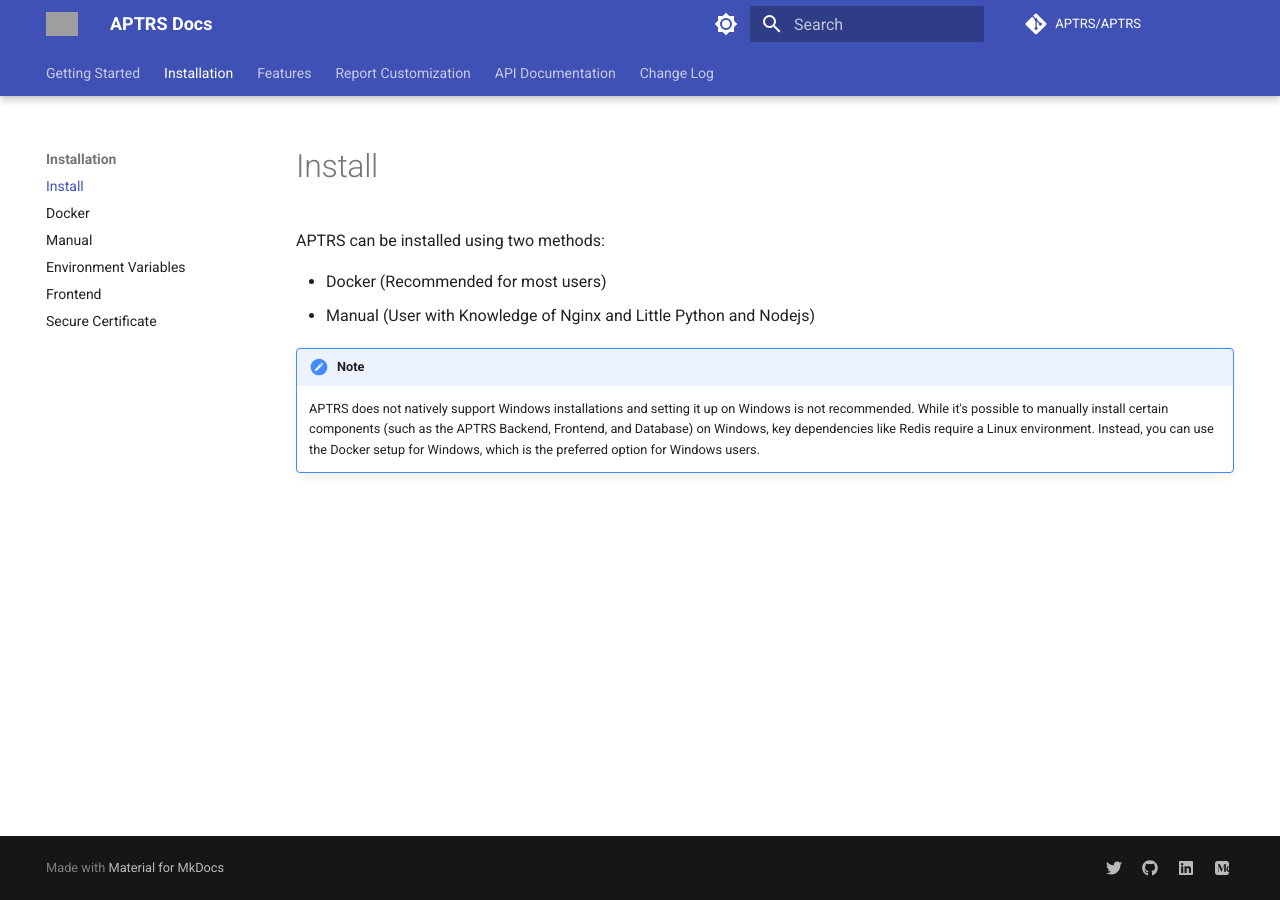
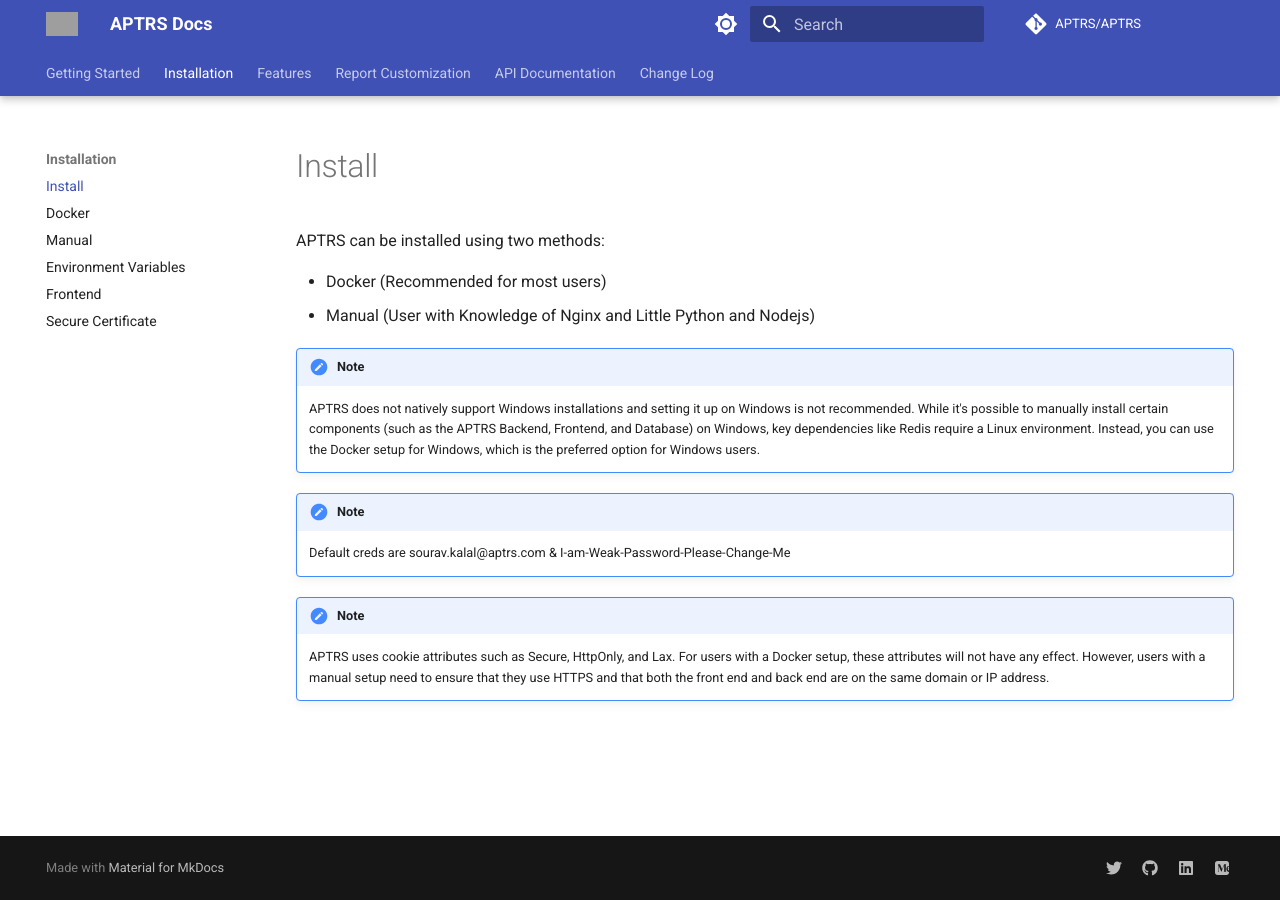
Before and after one commit to APTRS/APTRS-DOC, an MkDocs documentation site: the page built from docs/installation/install.md, in a window 1280 px wide. Built offline with MkDocs 1.6.1 and Material for MkDocs 9.7.7, drawn with Linux system fonts in a browser that asks for light colours; nearby versions of some CDN libraries; comment, search, counter and statistics services are not loaded; the version menu is left out; grey boxes are pictures that could not be loaded.

Commit message:
updated doc for 1.0

```diff
--- a/docs/installation/install.md
+++ b/docs/installation/install.md
@@ -7,3 +7,15 @@
 !!! note
 
     APTRS does not natively support Windows installations and setting it up on Windows is not recommended. While it's possible to manually install certain components (such as the APTRS Backend, Frontend, and Database) on Windows, key dependencies like Redis require a Linux environment. Instead, you can use the Docker setup for Windows, which is the preferred option for Windows users.
+
+
+
+!!! note
+
+    Default creds are sourav.kalal@aptrs.com & I-am-Weak-Password-Please-Change-Me
+
+
+
+!!! note
+
+    APTRS uses cookie attributes such as Secure, HttpOnly, and Lax. For users with a Docker setup, these attributes will not have any effect. However, users with a manual setup need to ensure that they use HTTPS and that both the front end and back end are on the same domain or IP address.
```
Also changed, not shown: docs/getting-started/Contribution.md (+1 -1 lines), docs/installation/env.md (+4 -0 lines).
